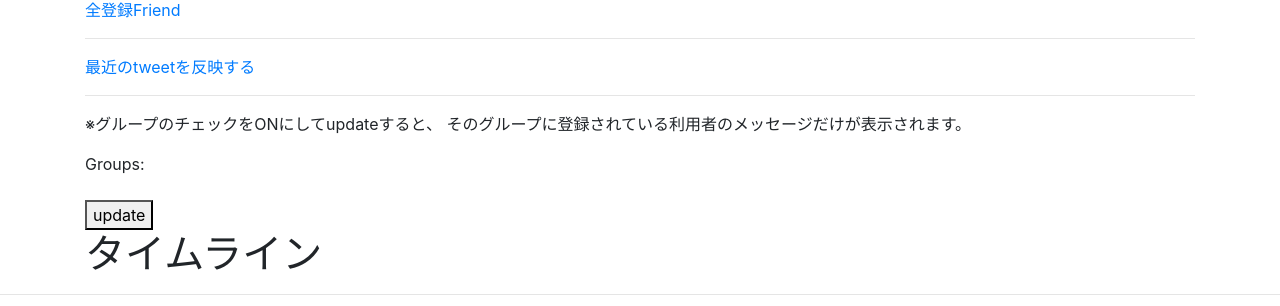
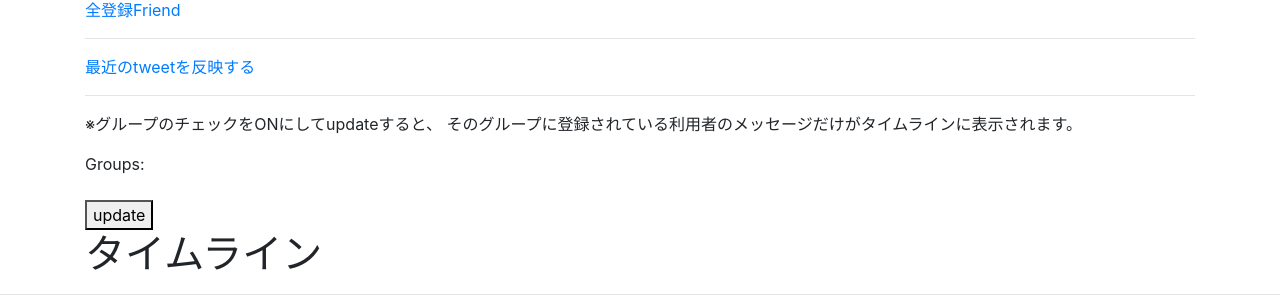
Before and after one commit to kyotoman-koshida/seikabutsu, a Django app: page / in a window 1280 px wide. Shown: the part 250-556 px from the top of the page. Run offline with Django 3.2, Linux system fonts and the light colour scheme; the visitor is signed in with stand-in values (Sample User, id 1); data that the repository does not hold is empty; some libraries are stand-ins or nearby versions.

Commit message:
'commit'

```diff
--- a/sns/templates/sns/index.html
+++ b/sns/templates/sns/index.html
@@ -25,7 +25,7 @@
 <a href="{% url 'sns:twitter' %}">最近のtweetを反映する</a>
 <hr>
 <p class="caption">※グループのチェックをONにしてupdateすると、
-そのグループに登録されている利用者のメッセージだけが表示されます。</p>
+そのグループに登録されている利用者のメッセージだけがタイムラインに表示されます。</p>
 <form action="{% url 'sns:index' %}" method="post">
 {% csrf_token %}
 <input type="hidden" name="mode" value="__check_form__">
```
